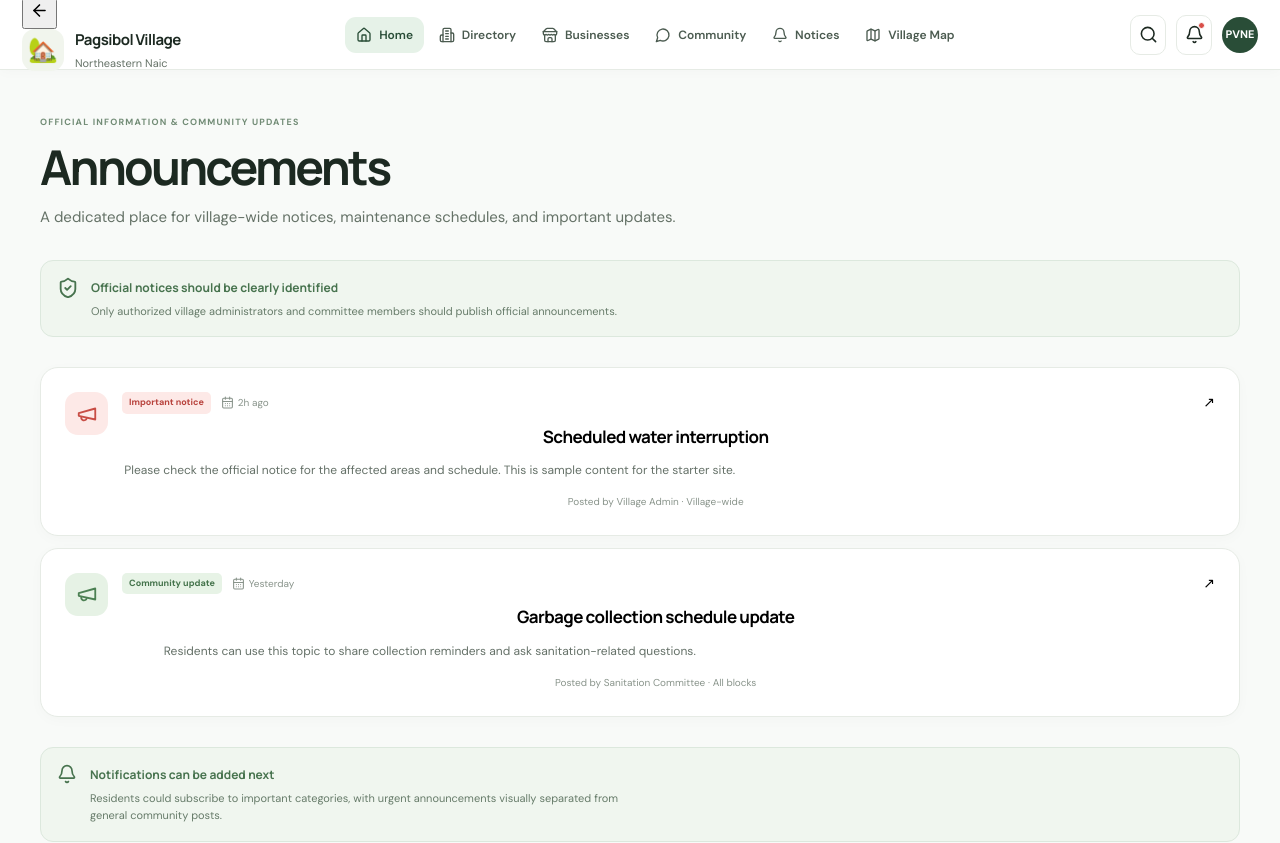
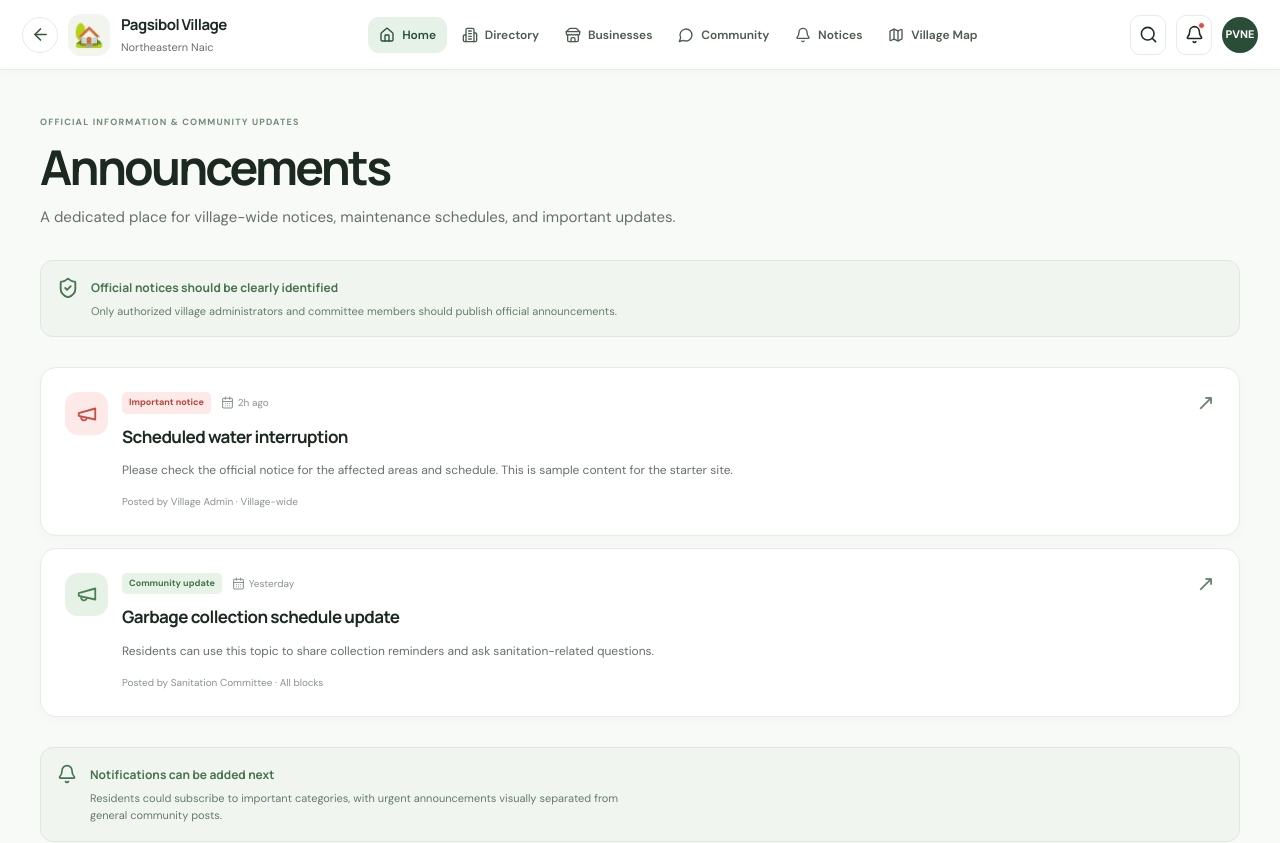
Before and after one commit to siidigitalcreative-engine/pvne, a Next.js app: page /announcements in a window 1280 px wide. Shown: the top 843 px of the page. Built offline with nearby package versions, Linux system fonts and the light colour scheme.

Commit message:
Update globals.css

```diff
--- a/app/globals.css
+++ b/app/globals.css
@@ -479,3 +479,56 @@ img,svg,video,canvas{max-width:100%;height:auto}
   .poll-option { align-items: flex-start; }
   .poll-option input { flex: 0 0 15px; }
 }
+
+
+/* PVNE follow-up: icon-only back navigation, fixed mobile navigation, announcement details/posters, full-width map */
+.header-brand-row{display:flex;align-items:center;gap:10px;min-width:0}
+.back-icon-button{width:36px;height:36px;flex:0 0 36px;display:grid;place-items:center;border:1px solid var(--line);border-radius:50%;background:#fff;color:#34543c;padding:0}
+.back-icon-button:hover{background:#edf4ec;border-color:#c8d9c9}
+.mobile-dropdown{display:none}
+@media(max-width:820px){
+ .site-header{z-index:50}
+ .mobile-nav{position:fixed!important;left:0;right:0;bottom:0;z-index:60;padding-bottom:calc(8px + env(safe-area-inset-bottom));box-shadow:0 -8px 22px rgba(29,58,39,.12)}
+ .mobile-dropdown{position:fixed;display:grid;top:68px;right:12px;width:min(260px,calc(100vw - 24px));z-index:55;background:#fff;border:1px solid var(--line);border-radius:15px;padding:8px;box-shadow:0 16px 45px rgba(20,45,27,.16)}
+ .mobile-dropdown a{display:flex;align-items:center;gap:10px;padding:12px;border-radius:10px;color:#385640;font-weight:650}
+ .mobile-dropdown a:hover{background:#edf4ec}
+ .header-brand-row{gap:7px}
+ .back-icon-button{width:32px;height:32px;flex-basis:32px}
+}
+@media(max-width:480px){.header-brand-row .brand{gap:7px}.header-brand-row .brand-mark{width:33px;height:33px;font-size:19px}.header-brand-row .brand strong{font-size:11px}}
+.announcements-list{display:grid;gap:12px}
+.announcement-card-clickable{width:100%;text-align:left;font:inherit;color:inherit;background:#fff;border:1px solid var(--line);border-radius:16px;display:flex;align-items:flex-start;gap:14px;padding:18px;cursor:pointer;transition:border-color .18s,box-shadow .18s,transform .18s}
+.announcement-card-clickable:hover{border-color:#bfd4c0;box-shadow:0 8px 24px rgba(34,70,43,.08);transform:translateY(-1px)}
+.announcement-card-clickable:focus-visible,.back-icon-button:focus-visible,.announcement-modal button:focus-visible{outline:3px solid #9fc7a2;outline-offset:3px}
+.announcement-card-clickable .announcement-main{flex:1;min-width:0}
+.announcement-open-icon{color:#67846b;font-size:22px;line-height:1;flex:0 0 auto}
+.poster-attached-label{display:flex;align-items:center;gap:5px;margin-top:8px;color:#4f7d55;font-size:10px;font-weight:700}
+.announcement-modal-backdrop{position:fixed;inset:0;z-index:100;display:flex;align-items:center;justify-content:center;padding:20px;background:rgba(18,34,23,.52);backdrop-filter:blur(4px)}
+.announcement-modal{width:min(680px,100%);max-height:min(88vh,900px);overflow:auto;background:#fff;border:1px solid #e1e9df;border-radius:20px;box-shadow:0 25px 90px rgba(12,31,17,.28)}
+.announcement-modal-head{display:flex;align-items:center;justify-content:space-between;padding:17px 20px;border-bottom:1px solid #edf1ec}
+.announcement-modal-kicker{display:flex;align-items:center;gap:7px;font-size:10px;font-weight:800;letter-spacing:.09em;color:#5a7b60}
+.announcement-modal-close{width:36px;height:36px;display:grid;place-items:center;border:1px solid var(--line);border-radius:50%;background:#fff;color:#435b47}
+.announcement-modal-content{padding:22px}
+.announcement-modal-content h2{font-size:clamp(22px,4vw,30px);line-height:1.2;margin-bottom:12px;overflow-wrap:anywhere}
+.announcement-modal-meta{display:flex;align-items:center;gap:7px;flex-wrap:wrap;color:var(--muted);font-size:11px;margin-bottom:18px}
+.announcement-full-body{white-space:pre-wrap;overflow-wrap:anywhere;color:#435248;line-height:1.8;margin-bottom:24px}
+.announcement-poster-preview{margin:0 0 20px;border:1px solid #e4eae2;border-radius:12px;overflow:hidden;background:#f7f9f6;padding:10px}
+.announcement-poster-preview img{display:block;width:100%;height:auto;max-height:65vh;object-fit:contain;object-position:center}
+.announcement-poster-preview small{display:block;margin:8px 2px 0;color:var(--muted);overflow-wrap:anywhere}
+.announcement-upload-area{display:flex;align-items:center;justify-content:space-between;gap:14px;flex-wrap:wrap;padding:15px;border:1px dashed #c9d8c8;border-radius:14px;background:#f8fbf7}
+.announcement-upload-copy{display:flex;align-items:center;gap:11px;min-width:0;flex:1}
+.announcement-upload-icon{width:40px;height:40px;flex:0 0 40px;border-radius:12px;display:grid;place-items:center;background:#e7f1e5;color:#4b7a52}
+.announcement-upload-copy strong{display:block;font-size:12px}
+.announcement-upload-copy p{margin:4px 0 0;color:var(--muted);font-size:11px;line-height:1.5}
+.announcement-file-input{position:absolute;width:1px;height:1px;overflow:hidden;clip:rect(0,0,0,0);white-space:nowrap;clip-path:inset(50%)}
+.announcement-upload-button{display:inline-flex;align-items:center;justify-content:center;gap:7px;min-height:40px;padding:10px 13px;border:1px solid #c9d8c8;border-radius:10px;background:#fff;color:#355d3c;font-weight:750;font-size:11px;white-space:nowrap}
+.announcement-upload-button:hover{background:#edf5eb}
+.announcement-upload-note{margin:10px 2px 0;color:#8a968b;font-size:10px;line-height:1.5}
+.map-page .map-workspace-stacked{display:grid;grid-template-columns:minmax(0,1fr);gap:16px;align-items:start}
+.map-page .map-canvas{width:100%;max-width:100%;aspect-ratio:auto;min-height:0;max-height:none;display:block;overflow:hidden}
+.map-page .map-svg-viewport{max-width:100%;overscroll-behavior:contain}
+.map-page .map-svg-viewport svg{max-width:100%;min-width:0!important;height:auto}
+.map-page .map-results-below{width:100%;max-width:none}
+.map-page .map-result-list{grid-template-columns:repeat(auto-fit,minmax(min(100%,260px),1fr))}
+.map-page .map-legend{position:static;max-width:100%;align-items:center}
+@media(max-width:620px){.announcement-modal-backdrop{padding:10px}.announcement-modal{max-height:90vh;border-radius:16px}.announcement-modal-content{padding:17px}.announcement-card-clickable{gap:10px;padding:14px}.announcement-upload-area{align-items:stretch}.announcement-upload-button{width:100%}.map-page .map-canvas{padding:10px!important}.map-page .map-svg-viewport svg{width:100%!important}.map-page .map-legend{gap:10px}}
```
